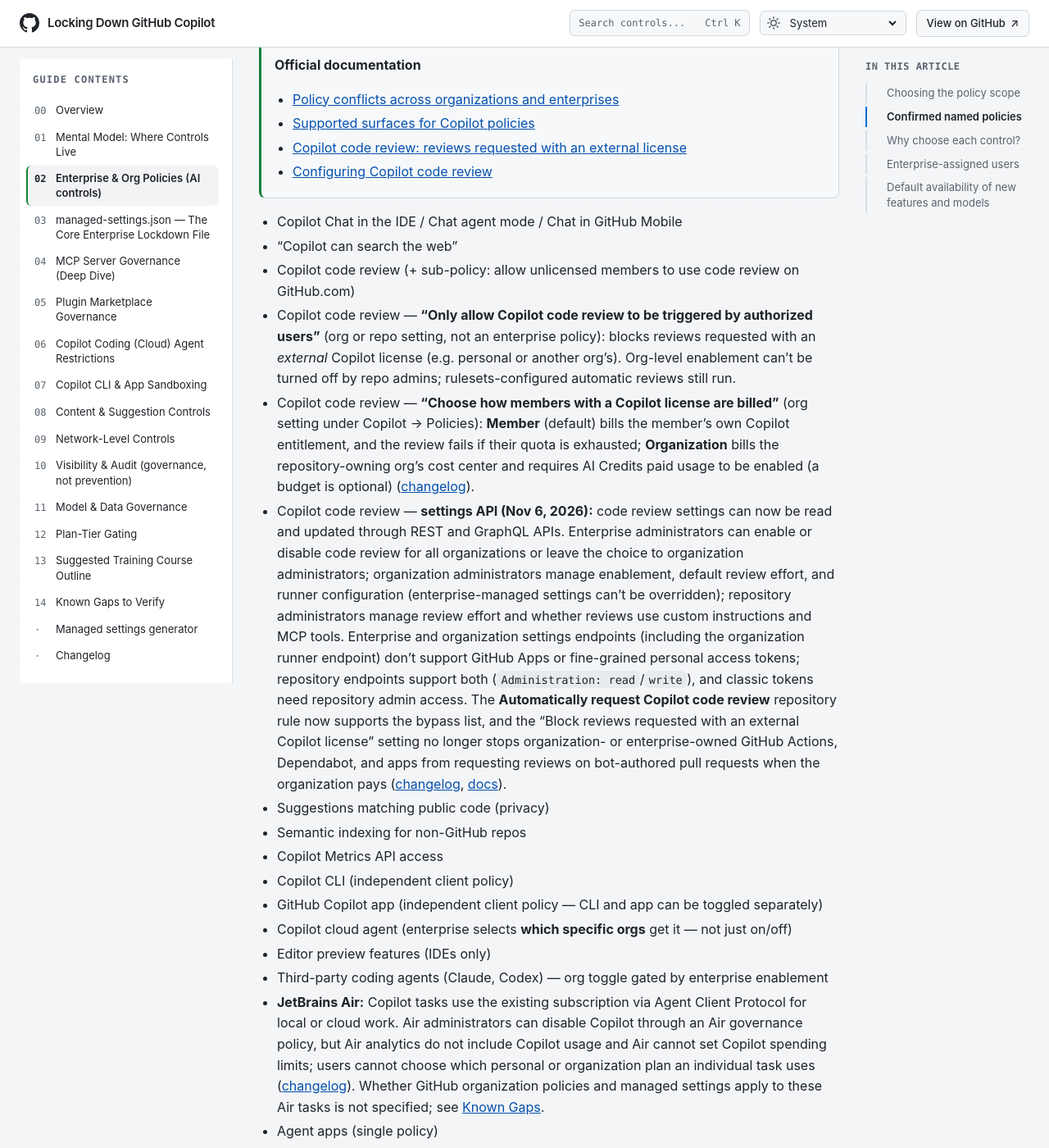
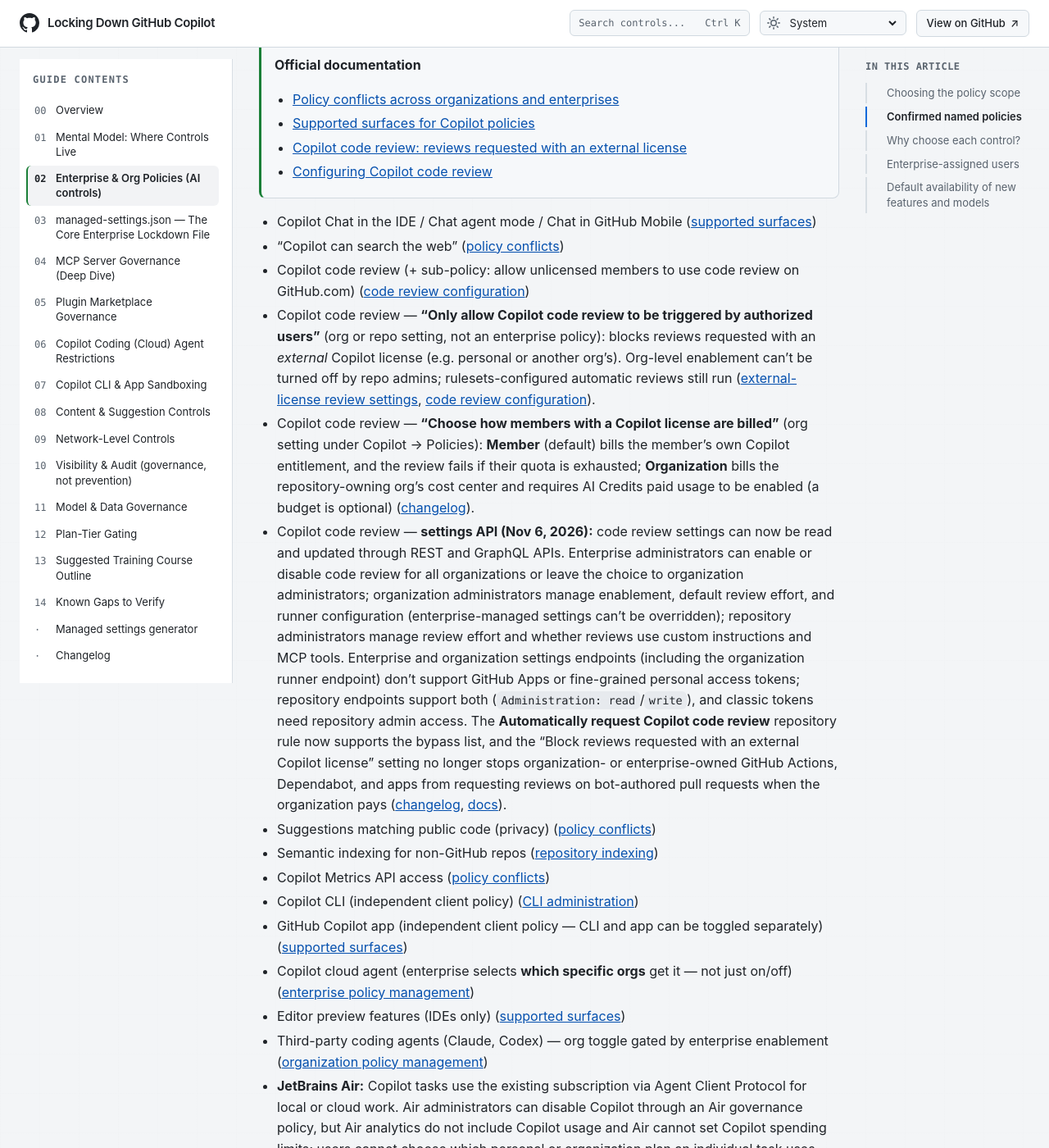
Before and after one commit to beardofedu/copilot-governance-training, a Jekyll site: the page built from docs/sections/enterprise-org-policies.md, in a window 1280 px wide and 1400 px high, scrolled down 827 px. Shown: the whole window at 82% size. Built offline with Jekyll 4.4.1, drawn with Linux system fonts in a browser that asks for light colours; some of the changed text lies outside the part shown.

Commit message:
Add sources to policy list entries
Co-authored-by: beardofedu <18329853+beardofedu@users.noreply.github.com>

```diff
--- a/docs/sections/enterprise-org-policies.md
+++ b/docs/sections/enterprise-org-policies.md
@@ -29,27 +29,27 @@ Treat availability as one layer of governance, not the whole control: enabling a
 > - [Copilot code review: reviews requested with an external license](https://docs.github.com/en/copilot/concepts/agents/code-review#reviews-requested-with-an-external-copilot-license)
 > - [Configuring Copilot code review](https://docs.github.com/en/copilot/how-tos/copilot-on-github/set-up-copilot/configure-code-review)
 
-- Copilot Chat in the IDE / Chat agent mode / Chat in GitHub Mobile
-- "Copilot can search the web"
-- Copilot code review (+ sub-policy: allow unlicensed members to use code review on GitHub.com)
-- Copilot code review — **"Only allow Copilot code review to be triggered by authorized users"** (org or repo setting, not an enterprise policy): blocks reviews requested with an *external* Copilot license (e.g. personal or another org's). Org-level enablement can't be turned off by repo admins; rulesets-configured automatic reviews still run.
+- Copilot Chat in the IDE / Chat agent mode / Chat in GitHub Mobile ([supported surfaces](https://docs.github.com/en/copilot/reference/supported-surfaces-for-policies))
+- "Copilot can search the web" ([policy conflicts](https://docs.github.com/en/copilot/reference/enterprise-administrators/policy-conflicts))
+- Copilot code review (+ sub-policy: allow unlicensed members to use code review on GitHub.com) ([code review configuration](https://docs.github.com/en/copilot/how-tos/copilot-on-github/set-up-copilot/configure-code-review))
+- Copilot code review — **"Only allow Copilot code review to be triggered by authorized users"** (org or repo setting, not an enterprise policy): blocks reviews requested with an *external* Copilot license (e.g. personal or another org's). Org-level enablement can't be turned off by repo admins; rulesets-configured automatic reviews still run ([external-license review settings](https://docs.github.com/en/copilot/concepts/agents/code-review#reviews-requested-with-an-external-copilot-license), [code review configuration](https://docs.github.com/en/copilot/how-tos/copilot-on-github/set-up-copilot/configure-code-review)).
 - Copilot code review — **"Choose how members with a Copilot license are billed"** (org setting under Copilot → Policies): **Member** (default) bills the member's own Copilot entitlement, and the review fails if their quota is exhausted; **Organization** bills the repository-owning org's cost center and requires AI Credits paid usage to be enabled (a budget is optional) ([changelog](https://github.blog/changelog/2026-10-08-copilot-code-review-new-organization-billing-options-and-controls/)).
 - Copilot code review — **settings API (Nov 6, 2026):** code review settings can now be read and updated through REST and GraphQL APIs. Enterprise administrators can enable or disable code review for all organizations or leave the choice to organization administrators; organization administrators manage enablement, default review effort, and runner configuration (enterprise-managed settings can't be overridden); repository administrators manage review effort and whether reviews use custom instructions and MCP tools. Enterprise and organization settings endpoints (including the organization runner endpoint) don't support GitHub Apps or fine-grained personal access tokens; repository endpoints support both (`Administration: read`/`write`), and classic tokens need repository admin access. The **Automatically request Copilot code review** repository rule now supports the bypass list, and the "Block reviews requested with an external Copilot license" setting no longer stops organization- or enterprise-owned GitHub Actions, Dependabot, and apps from requesting reviews on bot-authored pull requests when the organization pays ([changelog](https://github.blog/changelog/2026-11-06-copilot-code-review-api-management-and-review-overview-updates), [docs](https://docs.github.com/copilot/how-tos/copilot-on-github/set-up-copilot/configure-code-review#configuring-copilot-code-review-with-the-api)).
-- Suggestions matching public code (privacy)
-- Semantic indexing for non-GitHub repos
-- Copilot Metrics API access
-- Copilot CLI (independent client policy)
-- GitHub Copilot app (independent client policy — CLI and app can be toggled separately)
-- Copilot cloud agent (enterprise selects **which specific orgs** get it — not just on/off)
-- Editor preview features (IDEs only)
-- Third-party coding agents (Claude, Codex) — org toggle gated by enterprise enablement
+- Suggestions matching public code (privacy) ([policy conflicts](https://docs.github.com/en/copilot/reference/enterprise-administrators/policy-conflicts))
+- Semantic indexing for non-GitHub repos ([repository indexing](https://docs.github.com/en/copilot/concepts/prompting-and-context/repository-indexing))
+- Copilot Metrics API access ([policy conflicts](https://docs.github.com/en/copilot/reference/enterprise-administrators/policy-conflicts))
+- Copilot CLI (independent client policy) ([CLI administration](https://docs.github.com/en/copilot/how-tos/copilot-cli/administer-copilot-cli-for-your-enterprise))
+- GitHub Copilot app (independent client policy — CLI and app can be toggled separately) ([supported surfaces](https://docs.github.com/en/copilot/reference/supported-surfaces-for-policies))
+- Copilot cloud agent (enterprise selects **which specific orgs** get it — not just on/off) ([enterprise policy management](https://docs.github.com/en/copilot/how-tos/administer-copilot/manage-for-enterprise/manage-enterprise-policies))
+- Editor preview features (IDEs only) ([supported surfaces](https://docs.github.com/en/copilot/reference/supported-surfaces-for-policies))
+- Third-party coding agents (Claude, Codex) — org toggle gated by enterprise enablement ([organization policy management](https://docs.github.com/en/copilot/how-tos/administer-copilot/manage-for-organization/manage-policies))
 - **JetBrains Air:** Copilot tasks use the existing subscription via Agent Client Protocol for local or cloud work. Air administrators can disable Copilot through an Air governance policy, but Air analytics do not include Copilot usage and Air cannot set Copilot spending limits; users cannot choose which personal or organization plan an individual task uses ([changelog](https://github.blog/changelog/2026-11-03-github-copilot-is-now-available-in-jetbrains-air)). Whether GitHub organization policies and managed settings apply to these Air tasks is not specified; see [Known Gaps]({{ '/sections/known-gaps/' | relative_url }}).
-- Agent apps (single policy)
-- MCP servers in Copilot (GA toggle — governs only Copilot's own surfaces, not third-party hosts like Cursor/Windsurf)
-- Restrict MCP access to registry servers (governs IDEs/CLI/Copilot app only — no effect on cloud agent or third-party agents)
+- Agent apps (single policy) ([Agent apps](https://docs.github.com/en/copilot/concepts/agent-capabilities/about-agents/agent-apps))
+- MCP servers in Copilot (GA toggle — governs only Copilot's own surfaces, not third-party hosts like Cursor/Windsurf) ([MCP server usage](https://docs.github.com/en/copilot/concepts/mcp-management))
+- Restrict MCP access to registry servers (governs IDEs/CLI/Copilot app only — no effect on cloud agent or third-party agents) ([registry restrictions](https://docs.github.com/en/copilot/how-tos/administer-copilot/manage-mcp-usage/restrict-based-on-registry))
 - Copilot Memory (governs cloud agent, third-party agents, CLI, and Spark; also applies to VS Code Local Agent Host sessions when the application's Memory setting is enabled, and to eligible Copilot app accounts. Other IDE and app contexts are not listed as supported by the [supported-surfaces table](https://docs.github.com/en/copilot/reference/supported-surfaces-for-policies); see [Known Gaps]({{ '/sections/known-gaps/' | relative_url }}))
 - Copilot dreaming (public preview, opt-in; policy enablement) — administrators enable it through Copilot policies and enterprise administrators can delegate the choice to organization administrators. Repository dreams cover the repositories allowed by Copilot Memory's repository access settings, users must also enable personal dreaming, and dream runs consume AI credits. Dreaming can add, update, and remove memories; changes to checked-in skills and instructions are proposed in pull requests ([changelog](https://github.blog/changelog/2026-10-28-github-intelligence-puts-your-code-context-and-history-to-work), [admin docs](https://docs.github.com/copilot/how-tos/use-copilot-agents/copilot-memory/manage-as-administrator#enabling-copilot-dreaming))
-- Models (enable specific/custom models, may add cost)
+- Models (enable specific/custom models, may add cost) ([organization policy management](https://docs.github.com/en/copilot/how-tos/administer-copilot/manage-for-organization/manage-policies))
 
 ### Why choose each control?
 
```
Also changed, not shown: other parts of docs/sections/enterprise-org-policies.md (+1 -1 lines), 1 other file.
